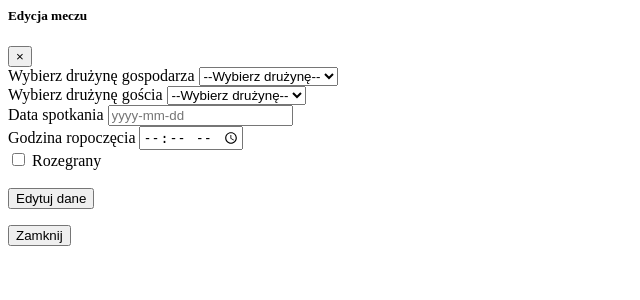
After one commit to Seldo97/Football-website, a PHP site: template Templates/Mecz/formMeczUpdateModal.html.twig in a window 1280 px wide. The commit adds this page. Shown: the top 300 px of the page, without its empty margins (0-640 px from the left). Run offline with PHP 8.4, Linux system fonts and the light colour scheme; the template is opened without the code that fills it, so the values that code supplies are empty; some libraries are stand-ins or nearby versions.

Commit message:
Dodanie okien modalnych dla formularzy update za pomoca Ajaxa

```diff
--- a/Templates/Druzyna/tabelaDruzyna.html.twig
+++ b/Templates/Druzyna/tabelaDruzyna.html.twig
@@ -26,7 +26,7 @@
           <td class="text-right">
                <div class="btn-group btn-group-sm" role="group" aria-label="Basic example">
                    <a class="btn btn-primary" href="{{url}}druzyna/sklad/{{druzyna.id_druzyna}}" role="button">skład</a>
-                   <a class="btn btn-success" href="{{url}}druzyna/formularzUpdate/{{druzyna.id_druzyna}}" role="button">&#8651;</a>
+                   <button class="btn btn-success edit_data" url="{{url}}druzyna/formularzUpdateModal/{{druzyna.id_druzyna}}" role="button">&#8651;</button>
                    <a class="btn btn-danger" href="{{url}}druzyna/usun/{{druzyna.id_druzyna}}" role="button">&#9850;</a>
                </div>
           </td>
--- /dev/null
+++ b/Templates/Mecz/formMeczUpdateModal.html.twig
@@ -0,0 +1,71 @@
+{% extends 'templateModal.html.twig' %}
+
+{% block modal_title %}Edycja meczu{% endblock %}
+{% block modal_body %}
+<form id="signupForm" action="{{ url }}mecz/update" method="POST">
+
+    <div class="form-group">
+      <label for="druzyna_gospodarz">Wybierz drużynę gospodarza</label>
+        <select name="druzyna_gospodarz" class="form-control">
+            <option value="">--Wybierz drużynę--</option>
+            {% for druzyna in druzyny %}
+                {% if druzyna.id_druzyna == mecze.druzyna_gospodarz %}
+                    <option value={{druzyna.id_druzyna}} selected>"{{druzyna.nazwa}}"</option>
+                {% else %}
+                    <option value={{druzyna.id_druzyna}} >"{{druzyna.nazwa}}"</option>
+                {% endif %}
+            {%  endfor %}
+        </select>
+    </div>
+    <div class="form-group">
+      <label for="druzyna_gosc">Wybierz drużynę gościa</label>
+        <select name="druzyna_gosc" class="form-control">
+            <option value="">--Wybierz drużynę--</option>
+            {% for druzyna in druzyny %}
+                {% if druzyna.id_druzyna == mecze.druzyna_gosc %}
+                    <option value={{druzyna.id_druzyna}} selected>"{{druzyna.nazwa}}"</option>
+                {% else %}
+                    <option value={{druzyna.id_druzyna}}>"{{druzyna.nazwa}}"</option>
+                {% endif %}
+            {%  endfor %}
+        </select>
+    </div>
+
+  <div class="form-group">
+    <label for="data">Data spotkania</label>
+    <input type="text" class="form-control" id="data" name="data" value="{{ mecze.data }}" maxlength="10" placeholder="yyyy-mm-dd">
+  </div>
+  <div class="form-group">
+    <label for="godzina">Godzina ropoczęcia</label>
+    <input type="time" class="form-control" id="godzina" name="godzina" value="{{ mecze.godzina }}">
+  </div>
+  <div class="custom-control custom-checkbox my-1 mr-sm-2">
+      {% if mecze.rozegrany == 1 %}
+        <input type="checkbox" class="custom-control-input" id="rozegrany" name="rozegrany" value="1" checked>
+      {% else %}
+        <input type="checkbox" class="custom-control-input" id="rozegrany" name="rozegrany" value="1" >
+      {% endif %}
+      <label class="custom-control-label" for="rozegrany">Rozegrany</label>
+  </div>
+  <input type="hidden" id="id_mecz" name="id_mecz" value={{id}}>
+  {% if mecze.rozegrany == 1 %}
+    <div id="wynik" class="mt-2">
+  {% else %}
+    <div id="wynik" style="display:none" class="mt-2">
+  {% endif %}
+      <div class="form-group">
+        <label for="wynik_gospodarz">Wynik gospodarz</label>
+        <input type="number" class="form-control" id="wynik_gospodarz" name="wynik_gospodarz" min="0" max="100" value="{{ mecze.wynik_gospodarz }}">
+      </div>
+      <div class="form-group">
+        <label for="wynik_gosc">Wynik gość</label>
+        <input type="number" class="form-control" id="wynik_gosc" name="wynik_gosc" min="0" max="100" value="{{ mecze.wynik_gosc }}">
+      </div>
+  </div>
+
+  <br/>
+  <button type="submit" class="btn btn-info">Edytuj dane</button>
+
+  <input type="hidden" id="prevUrl" name="prevUrl" value="{{ prevUrl }}" />
+</form>
+{% endblock %}
--- a/Templates/Mecz/tabelaMecz.html.twig
+++ b/Templates/Mecz/tabelaMecz.html.twig
@@ -45,7 +45,8 @@
 
           <td class="text-right">
               <div class="btn-group btn-group-sm" role="group" aria-label="Basic example">
-                <a class="btn btn-success" href="{{ url }}mecz/formularzUpdate/{{mecz.Id}}" role="button">&#8651;</a>
+                <!-- <a class="btn btn-success" href="{{ url }}mecz/formularzUpdate/{{mecz.Id}}" role="button">&#8651;</a> -->
+                <button class="btn btn-success edit_data" url="{{url}}mecz/formularzUpdateModal/{{mecz.Id}}" role="button">&#8651;</button>
                 <a class="btn btn-danger" href="{{ url }}mecz/usun/{{mecz.Id}}" role="button">&#9850;</a>
               </div>
           </td>
--- a/Templates/Zawodnik/tabelaZawodnik.html.twig
+++ b/Templates/Zawodnik/tabelaZawodnik.html.twig
@@ -38,7 +38,8 @@
 
           <td class="text-right">
             <div class="btn-group btn-group-sm" role="group" aria-label="Basic example">
-                <a class="btn btn-success" href="{{ url }}zawodnik/formularzUpdate/{{Zawodnik.id_zawodnik}}" role="button">&#8651;</a>
+                <!-- <a class="btn btn-success" href="{{ url }}zawodnik/formularzUpdate/{{Zawodnik.id_zawodnik}}" role="button">&#8651;</a> -->
+                <button class="btn btn-success edit_data" url="{{url}}zawodnik/formularzUpdateModal/{{Zawodnik.id_zawodnik}}" role="button">&#8651;</button>
                 <a class="btn btn-danger" href="{{ url }}zawodnik/usun/{{Zawodnik.id_zawodnik}}" role="button">&#9850;</a>
             </div>
           </td>
--- /dev/null
+++ b/Templates/templateModal.html.twig
@@ -0,0 +1,39 @@
+<!-- /Dane dostawcy -->
+<!-- PHP Ajax Update MySQL Data Through Bootstrap Modal -->
+
+{% block css %}
+
+    <link rel="stylesheet" type="text/css" href="{{ url }}css/cssForm.css" />
+    <link rel="stylesheet" href="https://code.jquery.com/ui/1.12.1/themes/base/jquery-ui.css">
+{% endblock %}
+
+{% block formModal %}
+<div class="modal-dialog modal-lg">
+    <div class="modal-content">
+        <div class="modal-header">
+            <h5 class="modal-title" id="exampleModalLabel">{% block modal_title %}Tytuł okna{% endblock %}</h5>
+            <button type="button" class="close" data-dismiss="modal" aria-label="Close">
+                <span aria-hidden="true">&times;</span>
+            </button>
+        </div>
+        <div class="modal-body">
+            {% block modal_body %}
+                Formularz
+            {% endblock %}
+        </div>
+        <div class="modal-footer">
+            <button type="button" class="btn btn-secondary" data-dismiss="modal">Zamknij</button>
+        </div>
+    </div>
+</div>
+
+{% endblock %}
+
+{% block js %}
+    <script type="text/javascript" src="https://cdn.datatables.net/v/bs4-4.1.1/jq-3.3.1/dt-1.10.20/datatables.min.js"></script>
+    <script src="https://code.jquery.com/ui/1.12.1/jquery-ui.js"></script>
+    <script src="{{ url }}js/jquery.validate.js"></script>
+    <script src="{{ url }}js/additional-methods.js"></script>
+    <script type="text/javascript" src="{{ url }}js/validate.js"></script>
+    <script type="text/javascript" src="{{ url }}js/imageJS.js"></script>
+{% endblock %}
--- a/class/Tools/Router.php
+++ b/class/Tools/Router.php
@@ -23,6 +23,7 @@
           self::$router->map('GET','druzyna/formularzUpdate/[i:id]', array('controller' =>'Druzyna', 'action' => 'createForm'), 'druzynaFormularzUpdate');
           self::$router->map('POST','druzyna/update', array('controller' =>'Druzyna', 'action' => 'update'), 'druzynaUpdate');
           self::$router->map('GET','druzyna/usun/[i:id]', array('controller' =>'Druzyna', 'action' => 'delete'), 'druzynaUsun');
+          self::$router->map('GET','druzyna/formularzUpdateModal/[i:id]', array('controller' =>'Druzyna', 'action' => 'createModalForm'), 'druzynaFormularzUpdateModal');
 
           //Tabela Zawodnik
           self::$router->map('GET','zawodnikTabela', array('controller' =>'Zawodnik', 'action' => 'showView'), 'zawodnikTabela');
@@ -33,6 +34,7 @@
           self::$router->map('GET','zawodnik/usun/[i:id]', array('controller' =>'Zawodnik', 'action' => 'delete'), 'zawodnikUsun');
           self::$router->map('GET','druzyna/sklad/[i:id]', array('controller' =>'Zawodnik', 'action' => 'showSklad'), 'druzynaSklad');
           self::$router->map('GET','druzyna/sklad/formularzDodaj/[i:id]', array('controller' =>'Zawodnik', 'action' => 'dodajDoSkladu'), 'druzynaDodajZawodnika');
+          self::$router->map('GET','zawodnik/formularzUpdateModal/[i:id]', array('controller' =>'Zawodnik', 'action' => 'createModalForm'), 'zawodnikFormularzUpdateModal');
 
           //Tabela Mecz
           self::$router->map('GET','meczTabela', array('controller' =>'Mecz', 'action' => 'showView'), 'meczTabela');
@@ -43,6 +45,7 @@
           self::$router->map('GET','mecz/formularzUpdate/[i:id]', array('controller' =>'Mecz', 'action' => 'createForm'), 'meczFormularzUpdate');
           self::$router->map('POST','mecz/update', array('controller' =>'Mecz', 'action' => 'update'), 'meczUpdate');
           self::$router->map('GET','mecz/usun/[i:id]', array('controller' =>'Mecz', 'action' => 'delete'), 'meczaUsun');
+          self::$router->map('GET','mecz/formularzUpdateModal/[i:id]', array('controller' =>'Mecz', 'action' => 'createModalForm'), 'meczFormularzUpdateModal');
 
         }
         return self::$router;
--- a/css/cssTable.css
+++ b/css/cssTable.css
@@ -9,3 +9,6 @@ a:hover {
 td:not(:nth-child(0)) {
     vertical-align: middle;
 }
+.edit_data{
+    color: white;
+}
```
Also changed, not shown: Templates/Druzyna/formDruzynaUpdateModal.html.twig (added, +36 -0 lines), Templates/Zawodnik/formZawodnikUpdateModal.html.twig (added, +64 -0 lines), Templates/templateForm.html.twig (+5 -5 lines), Templates/templateTable.html.twig (+27 -0 lines), class/Controllers/Druzyna.php (+8 -0 lines), class/Controllers/Mecz.php (+13 -0 lines), class/Controllers/Zawodnik.php (+16 -0 lines).
